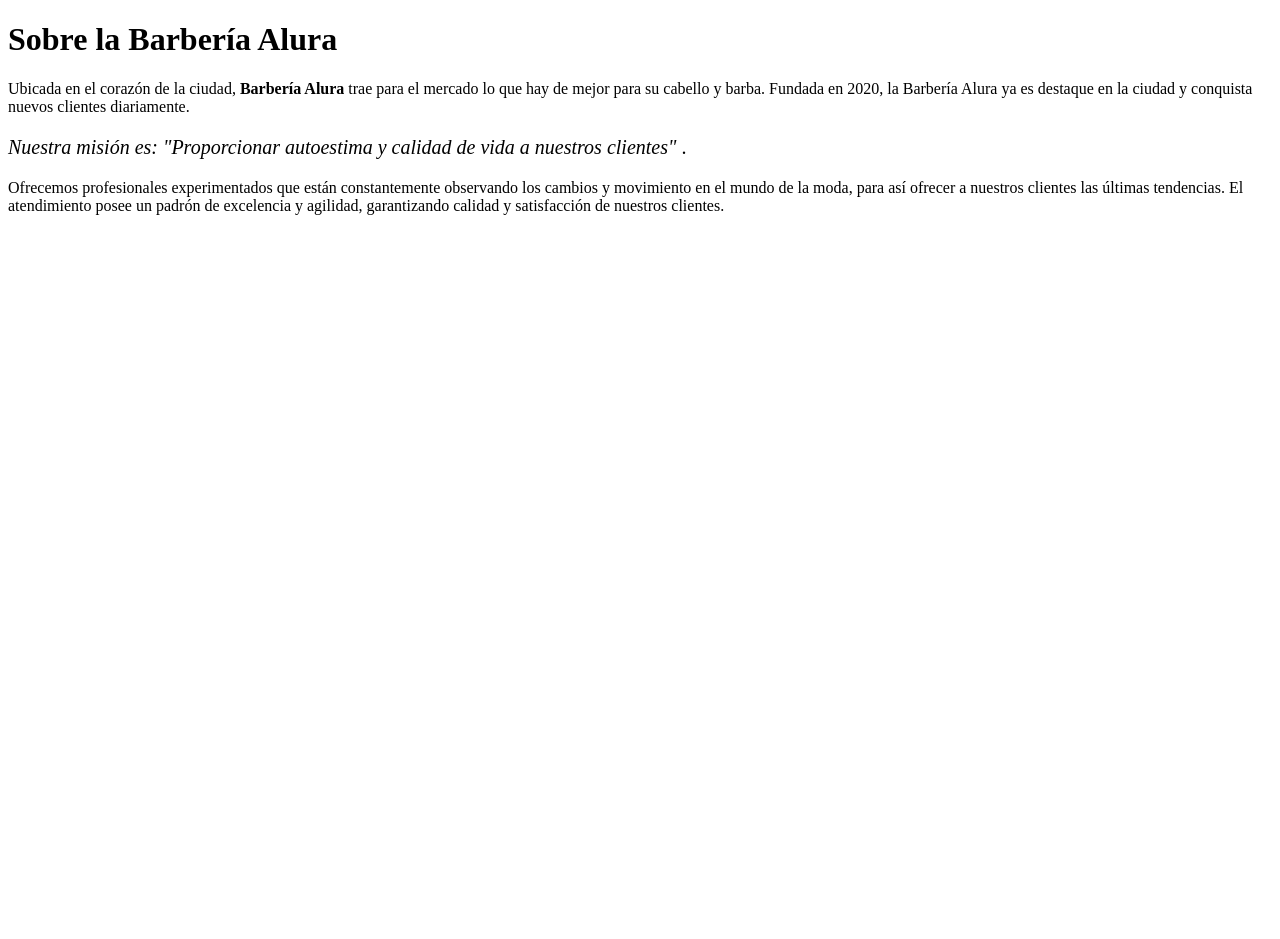
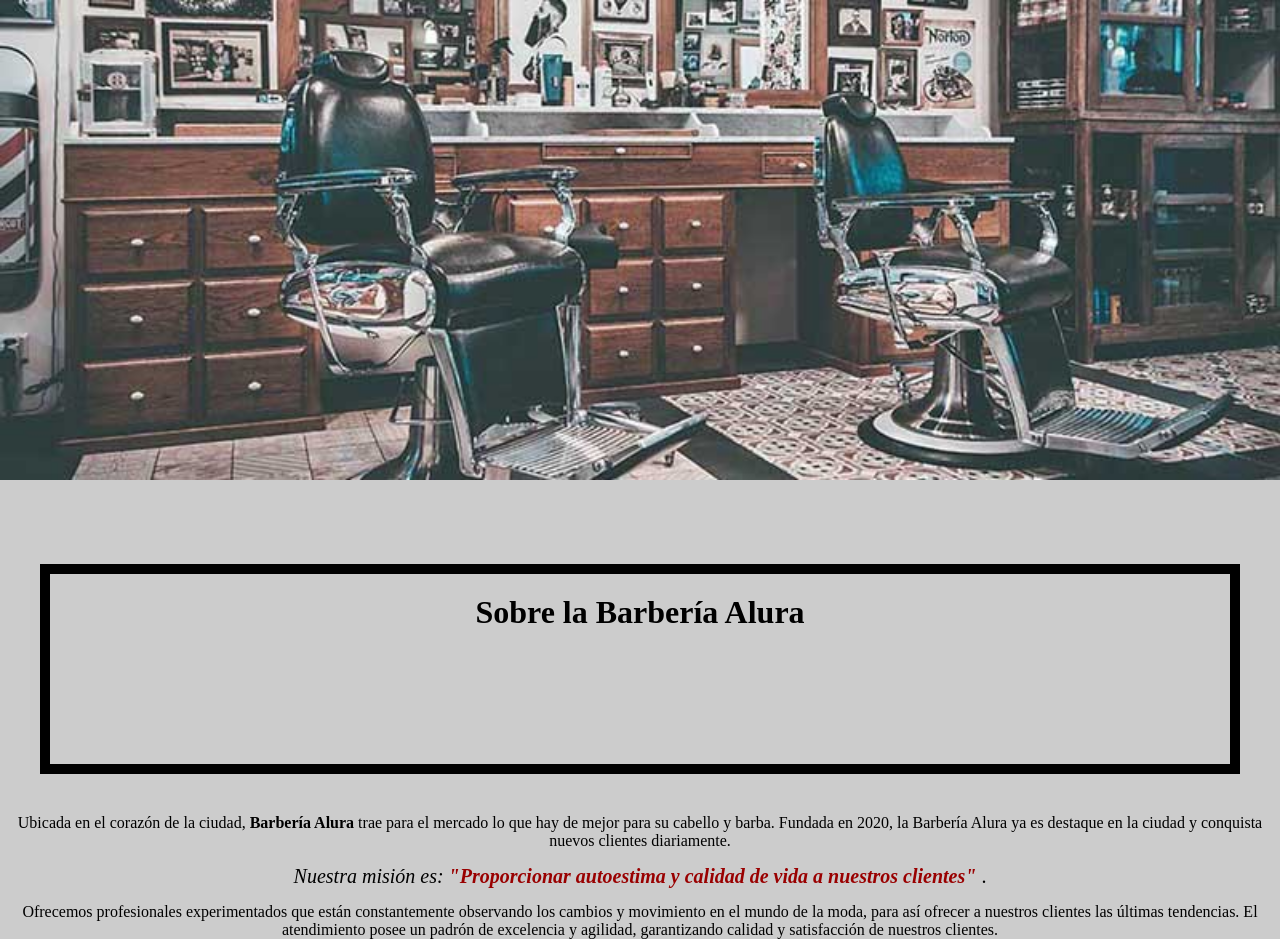
Before and after one commit to MYMPablito/ONE-G5, a plain HTML site: page Desarrollo Frontend/HTML5 y CSS3/Página Barbería Alura/index.html in a window 1280 px wide. Before the commit the page ends 800 px from the top, so only its background shows below. Drawn offline with Linux system fonts and the light colour scheme.

Commit message:
Agregamos imagen y más estilos a la página.

```diff
--- a/Desarrollo Frontend/HTML5 y CSS3/Página Barbería Alura/Css/style.css
+++ b/Desarrollo Frontend/HTML5 y CSS3/Página Barbería Alura/Css/style.css
@@ -1,3 +1,34 @@
+* {
+    padding: 0;
+    margin: 0;
+}
+
+body {
+    background-color: #CCCCCC;
+}
+
+img {
+    width: 100%;
+    margin-bottom: 40px;
+
+}
+h1 {
+    text-align: center;
+    height: 150px;
+    border: 10px solid #000000;
+    padding: 20px;
+    margin: 40px;
+}
+
+p {
+    text-align: center;
+    margin-top: 15px;
+}
+
 p.parrafo2 {
     font-size: 20px;
 }
+
+strong.mision {
+    color: #900;
+}
--- a/Desarrollo Frontend/HTML5 y CSS3/Página Barbería Alura/index.html
+++ b/Desarrollo Frontend/HTML5 y CSS3/Página Barbería Alura/index.html
@@ -4,16 +4,18 @@
     <meta charset="UTF-8" />
     <meta http-equiv="X-UA-Compatible" content="IE=edge" />
     <meta name="viewport" content="width=device-width, initial-scale=1.0" />
-    <link rel="stylesheet" href="./Css/style.css">
+    <link rel="stylesheet" href="./Css/style.css" />
     <title>Barbería Alura</title>
 </head>
 <body>
     <main>
 
+        <img src="./imgs/banner.jpg" />
+
         <h1>Sobre la Barbería Alura</h1>
     <p>Ubicada en el corazón de la ciudad, <strong>Barbería Alura</strong>  trae para el mercado lo que hay de mejor para su cabello y barba. Fundada en 2020, la Barbería Alura ya es destaque en la ciudad y conquista nuevos clientes diariamente. </p>
 
-    <p class="parrafo2"><em>Nuestra misión es: "Proporcionar autoestima y calidad de vida a nuestros clientes"</em> .</p>
+    <p class="parrafo2"><em>Nuestra misión es: <strong class="mision">"Proporcionar autoestima y calidad de vida a nuestros clientes"</strong></em> .</p>
 
     <p>Ofrecemos profesionales experimentados que están constantemente observando los cambios y movimiento en el mundo de la moda, para así ofrecer a nuestros clientes las últimas tendencias. El atendimiento posee un padrón de excelencia y agilidad, garantizando calidad y satisfacción de nuestros clientes.</p>
 
```
Also changed, not shown: Desarrollo Frontend/HTML5 y CSS3/Página Barbería Alura/imgs/banner.jpg (added).
